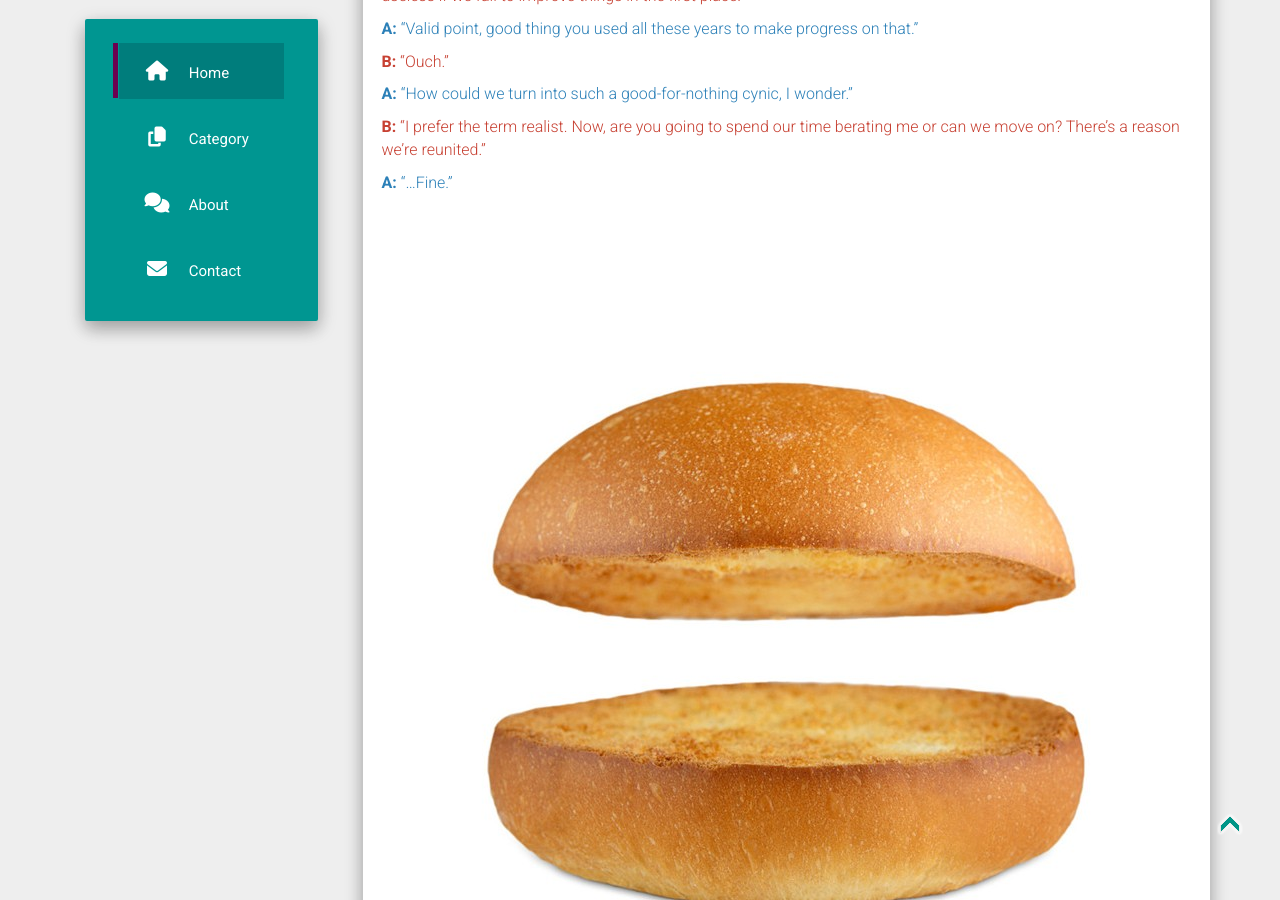
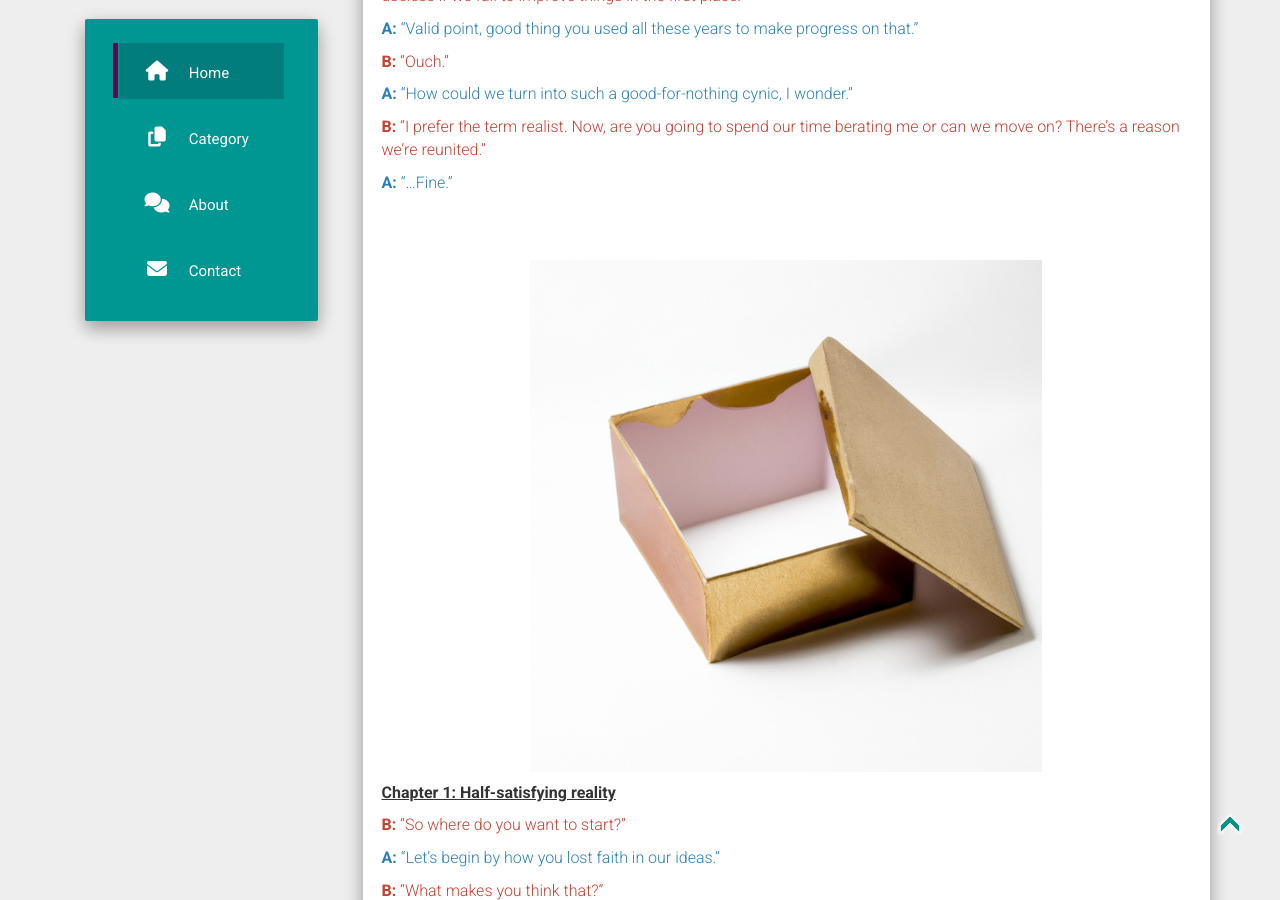
Before and after one commit to WanderingSpaceThinker/nonexistence, a Jekyll site: the page built from _posts/2022-05-16-The-death-of-an-idealist.md, in a window 1280 px wide and 900 px high, scrolled down 839 px. Built offline with Jekyll 4.4.1, drawn with Linux system fonts in a browser that asks for light colours; nearby versions of some CDN libraries; comment, search, counter and statistics services are not loaded.

Commit message:
chore: update post

```diff
--- a/_posts/2022-05-16-The-death-of-an-idealist.md
+++ b/_posts/2022-05-16-The-death-of-an-idealist.md
@@ -7,7 +7,7 @@ categories: ["Others"]
 icon: "fas fa-cross"
 thumbnail: /static/posts_img/sprout.jpg
 images:
- - image_path: /static/posts_img/burger_bun.jpg
+ - image_path: /static/posts_img/giftbox.jpg
  - image_path: /static/posts_img/frozen_heart.jpg
  - image_path: /static/posts_img/mountain.jpg
  - image_path: /static/posts_img/sprout.jpg
```
Also changed, not shown: static/posts_img/burger_bun.jpg (deleted), static/posts_img/earth.jpg, static/posts_img/giftbox.jpg (added), static/posts_img/group.jpg.
